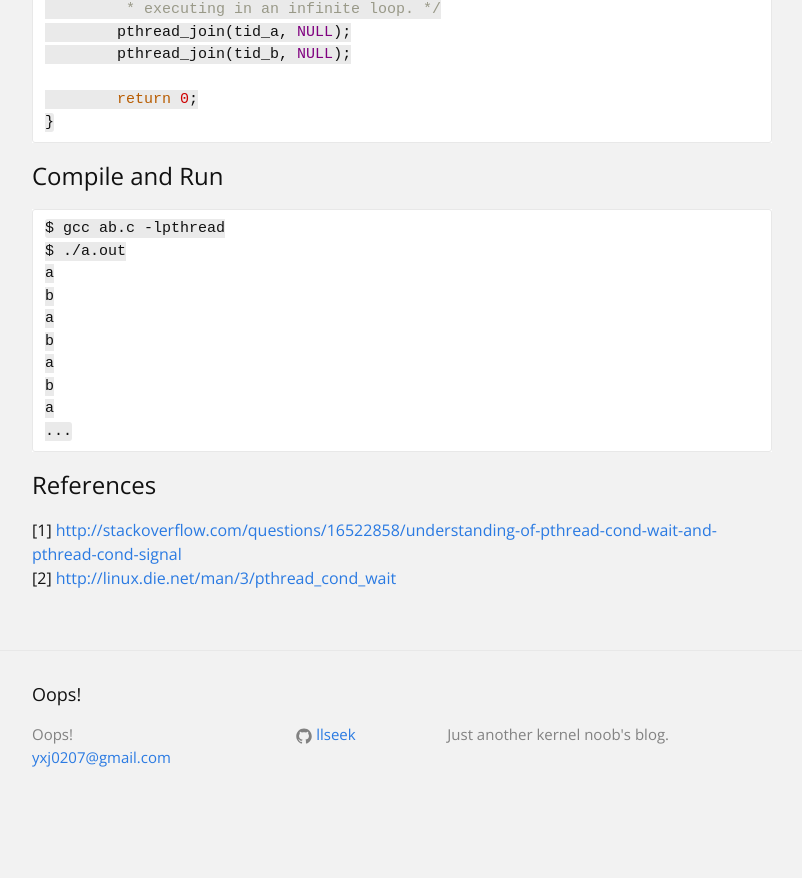
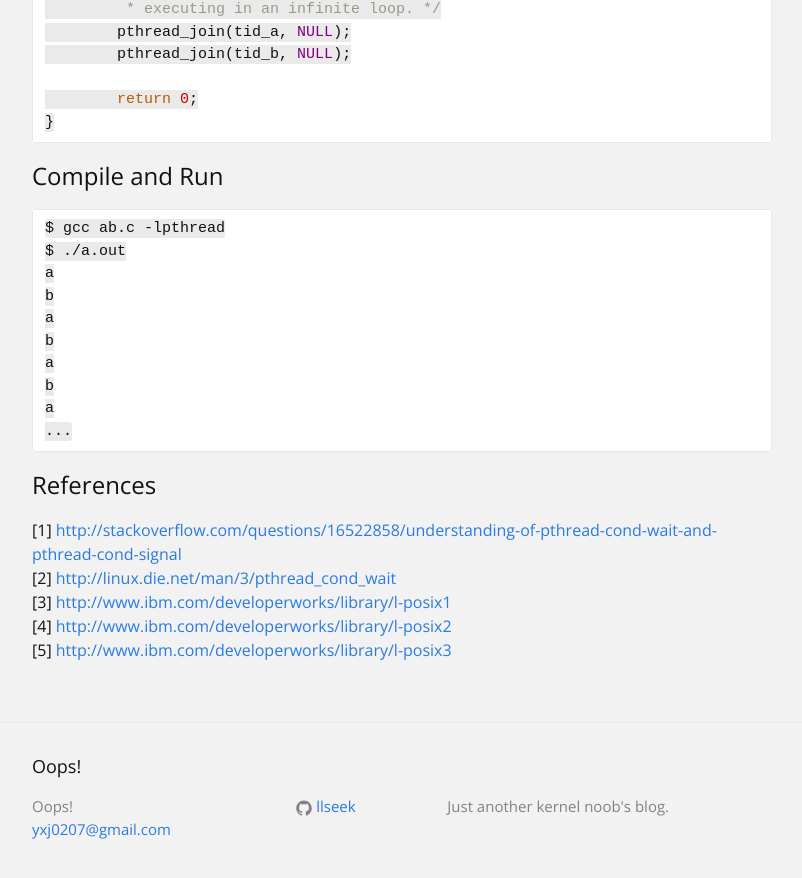
Before and after one commit to llseek/llseek.github.io, a Jekyll site: the page built from _posts/2015-03-22-pthread-run-two-threads-in-turn.md, in a window 1280 px wide and 900 px high, scrolled down 3141 px. Shown: the top 878 px of the window, without its empty margins (238-1040 px from the left). Built offline with Jekyll 4.4.1, drawn with Linux system fonts in a browser that asks for light colours; Markdown is read by kramdown in place of the engine named in the settings; before the commit the page ends 3969 px from its top, so only the background shows below that.

Commit message:
post: add documents about pthread in references section

```diff
--- a/_posts/2015-03-22-pthread-run-two-threads-in-turn.md
+++ b/_posts/2015-03-22-pthread-run-two-threads-in-turn.md
@@ -161,3 +161,6 @@ a
 ### References
 [1] <http://stackoverflow.com/questions/16522858/understanding-of-pthread-cond-wait-and-pthread-cond-signal>
 [2] <http://linux.die.net/man/3/pthread_cond_wait>
+[3] <http://www.ibm.com/developerworks/library/l-posix1>
+[4] <http://www.ibm.com/developerworks/library/l-posix2>
+[5] <http://www.ibm.com/developerworks/library/l-posix3>
```
